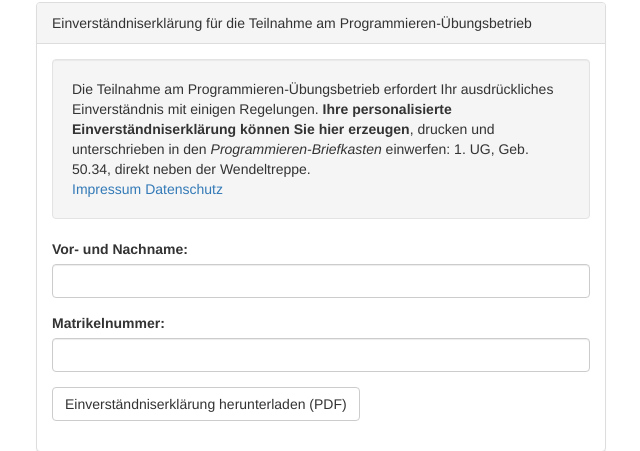
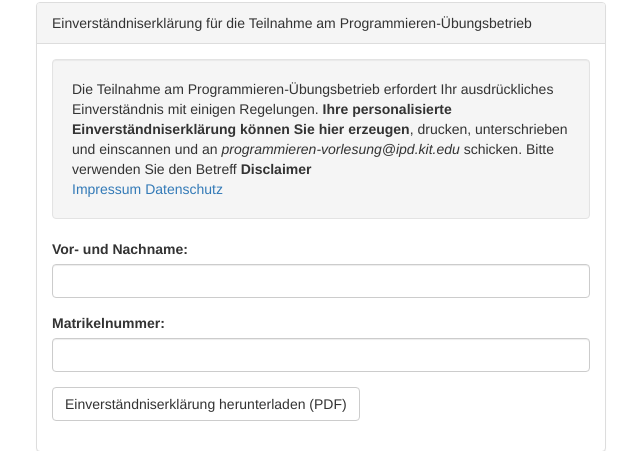
Before and after one commit to kit-sdq/disclaimer-programming-lecture-generation, a Flask app: page / in a window 1280 px wide. Shown: the part 163-614 px from the top of the page, without its empty margins (319-959 px from the left). Run offline with Flask 2, Linux system fonts and the light colour scheme; some libraries are stand-ins or nearby versions.

Commit message:
changed description of submission process

```diff
--- a/disclaimer/templates/index.html
+++ b/disclaimer/templates/index.html
@@ -63,8 +63,8 @@
         Die Teilnahme am Programmieren-Übungsbetrieb erfordert Ihr ausdrückliches
         Einverständnis mit einigen Regelungen. <strong>Ihre
           personalisierte Einverständniserklärung können Sie hier
-          erzeugen</strong>, drucken und unterschrieben in den <i>Programmieren-Briefkasten</i>
-        einwerfen: 1. UG, Geb. 50.34, direkt neben der Wendeltreppe. <br />
+          erzeugen</strong>, drucken, unterschrieben und einscannen und an <i>programmieren-vorlesung@ipd.kit.edu</i> schicken. Bitte verwenden Sie den Betreff <strong>Disclaimer</strong>
+          <br />
         <a href="https://www.kit.edu/impressum.php">Impressum</a> <a href="https://www.kit.edu/datenschutz.php">Datenschutz</a>
       </div>
       <form action="output" method="post" accept-charset="UTF-8"
--- a/disclaimer/templates/pdf_template.html
+++ b/disclaimer/templates/pdf_template.html
@@ -112,8 +112,7 @@ td {
     </table>
     <div
       style="margin-top: 0.2cm; padding: 0.2cm; font-style: italic; text-align: center">
-      Bitte unterschrieben in den Programmieren-Briefkasten einwerfen: <br />1.
-      UG, Informatik-Hauptgebäude 50.34 (neben der Wendeltreppe).
+      Bitte unterschrieben an <i>programmieren-volesung@ipd.kit.edu</i> schicken.
     </div>
   </div>
 </body>
```
